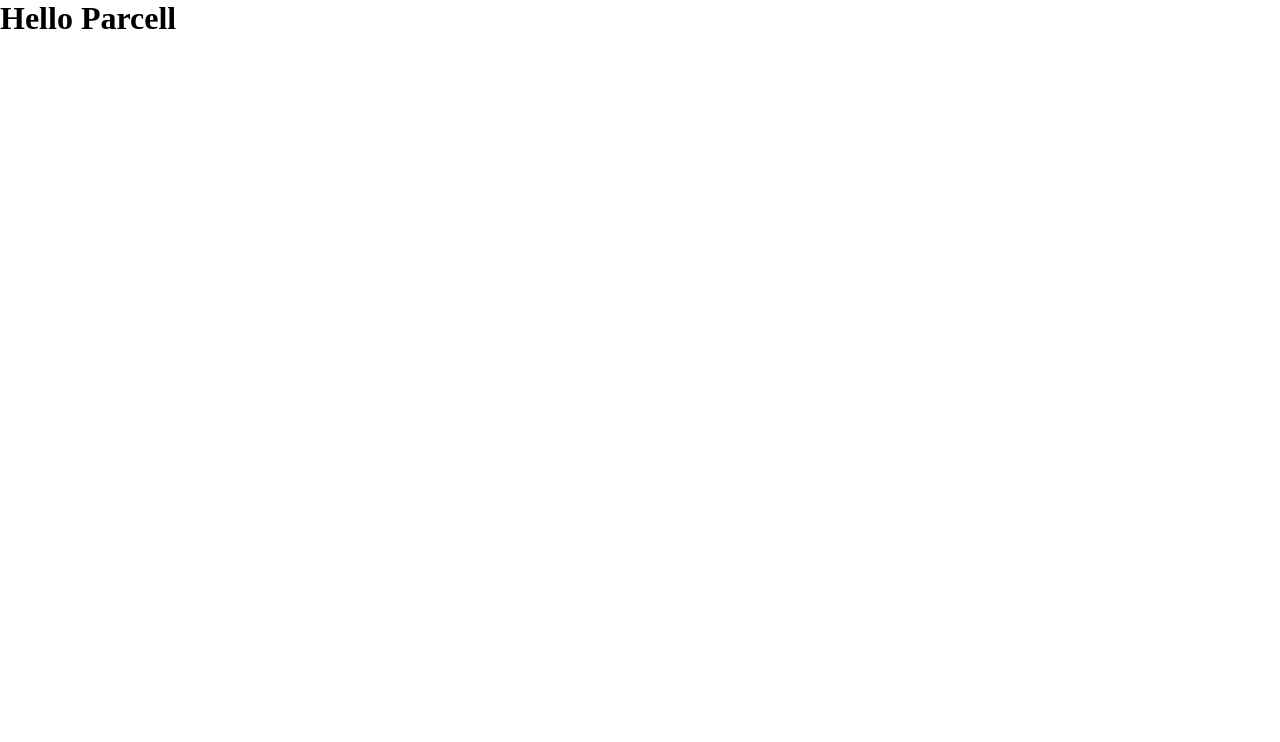
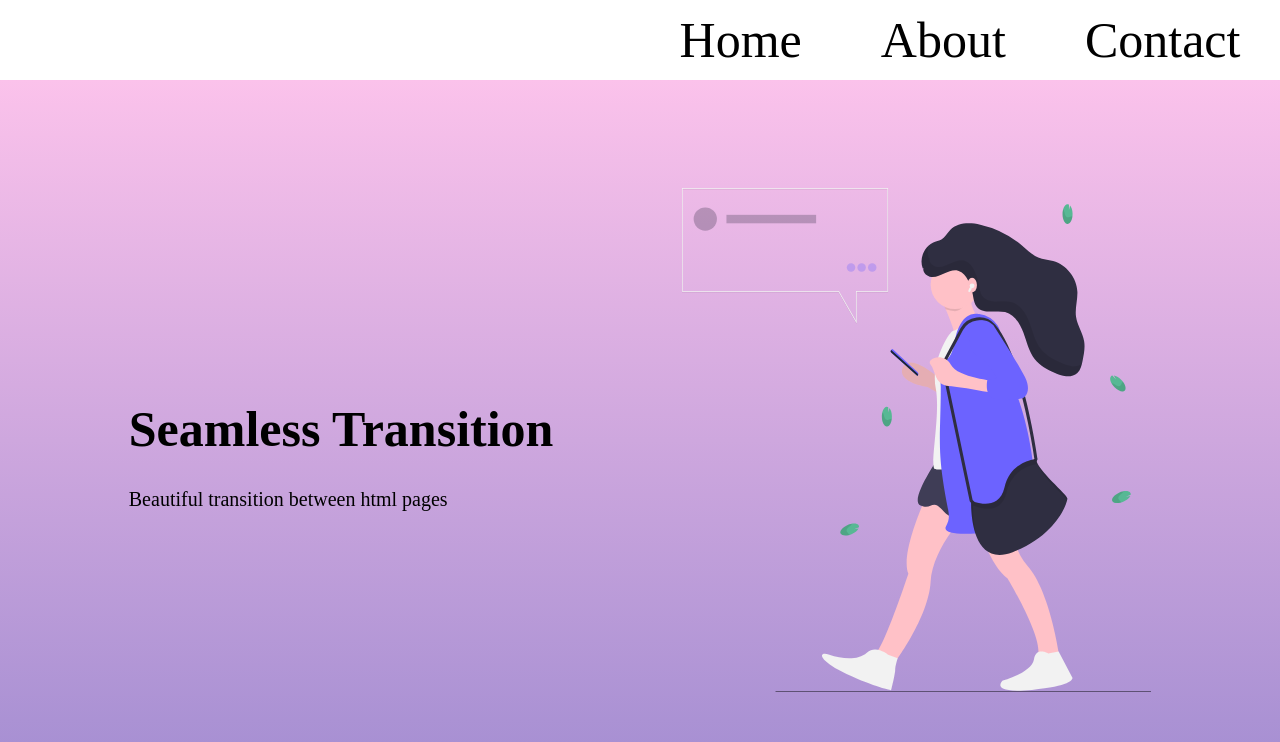
Before and after one commit to JoanGarciaCedano/SMOOT-PAGE-TRANSITIONS, a website: page index.html in a window 1280 px wide. Drawn offline with Linux system fonts and the light colour scheme.

Commit message:
Joan GC - index.html added CSS style in Home section

```diff
--- a/index.html
+++ b/index.html
@@ -8,7 +8,25 @@
     <title>Home</title>
 </head>
 <body>
-    <h1>Hello Parcell</h1>
+    <nav>
+        <ul class="nav-list">
+            <li><a class="nav-links" href="#">Home</a></li>
+            <li><a class="nav-links" href="#">About</a></li>
+            <li><a class="nav-links" href="#">Contact</a></li>
+        </ul>
+    </nav>
+
+    <main data-router-wrapper>
+        <section data-router-view="home" class="home">
+            <div class="home-content">
+                <div class="home-presentation">
+                    <h1>Seamless Transition</h1>
+                    <p>Beautiful transition between html pages</p>
+                </div>
+                <img src="./images/home.svg" alt="home">
+            </div>
+        </section>
+    </main>
 
     <script src="./js/index.js"></script>
 </body>
--- a/style/style.css
+++ b/style/style.css
@@ -3,3 +3,49 @@
     padding: 0px;
     box-sizing: border-box;
 }
+
+.nav-list{
+    height: 10vh;
+    display: flex;
+    width: 50%;
+    justify-content: space-around;
+    align-items: center;
+    margin-left: auto;
+    list-style: none;
+}
+
+.nav-links{
+    text-decoration: none;
+    color: black;
+    font-size: 50px;
+}
+
+.home{
+    height: 90vh;
+    position: absolute;
+    width: 100%;
+}
+
+.home-content{
+    height: 100%;
+    display: flex;
+    justify-content: space-evenly;
+    align-items: center;
+}
+
+.home-content img{
+        height: 70%;
+}
+
+.home-content h1{
+    font-size: 50px;
+    margin: 30px 0px;
+}
+
+.home-content p{
+    font-size: 20px;
+}
+
+.home{
+    background-image: linear-gradient(to top, #a18cd1 0%, #fbc2eb 100%);
+}
```
Also changed, not shown: dist/home.941c208c.svg (added), dist/index.html, 5 other files.
